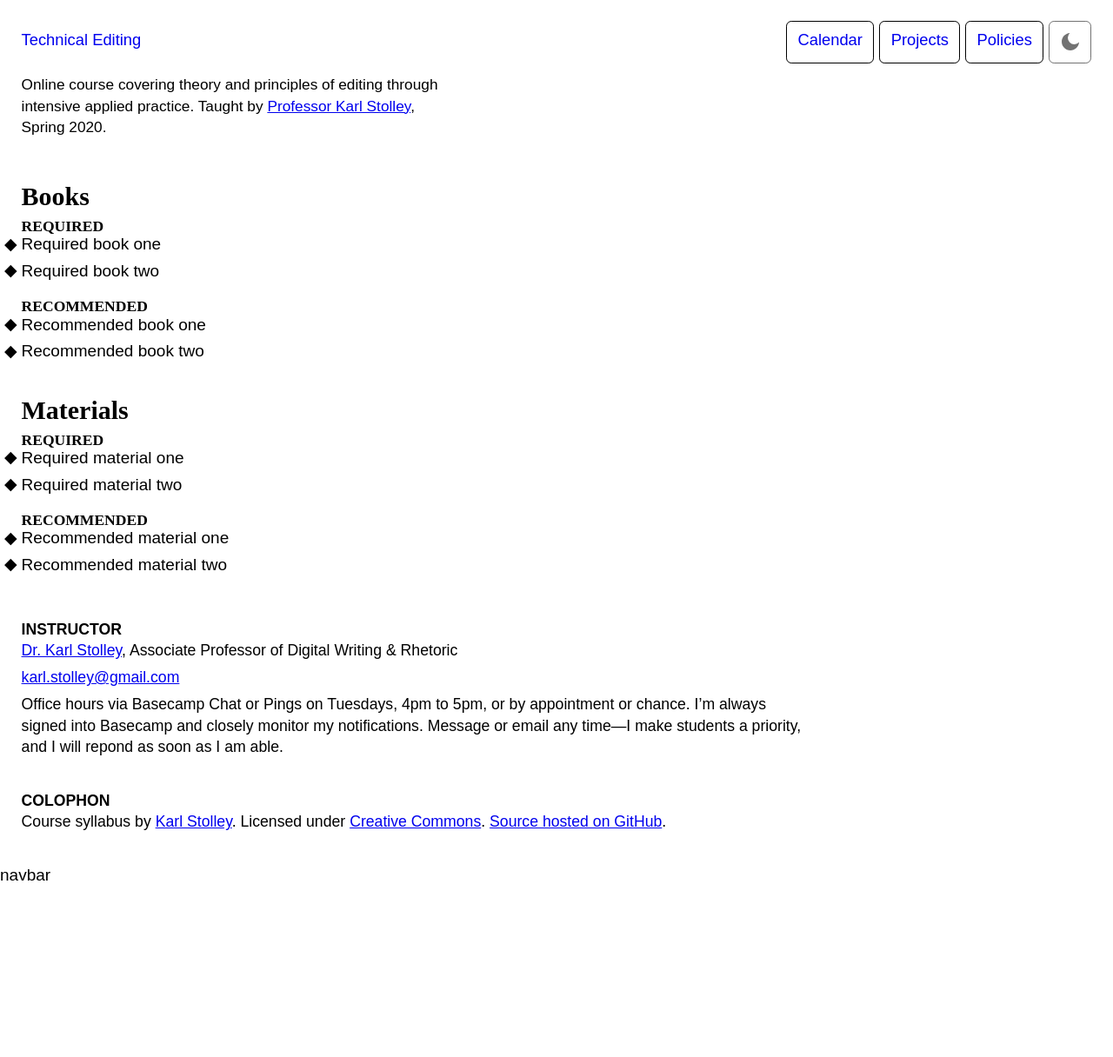
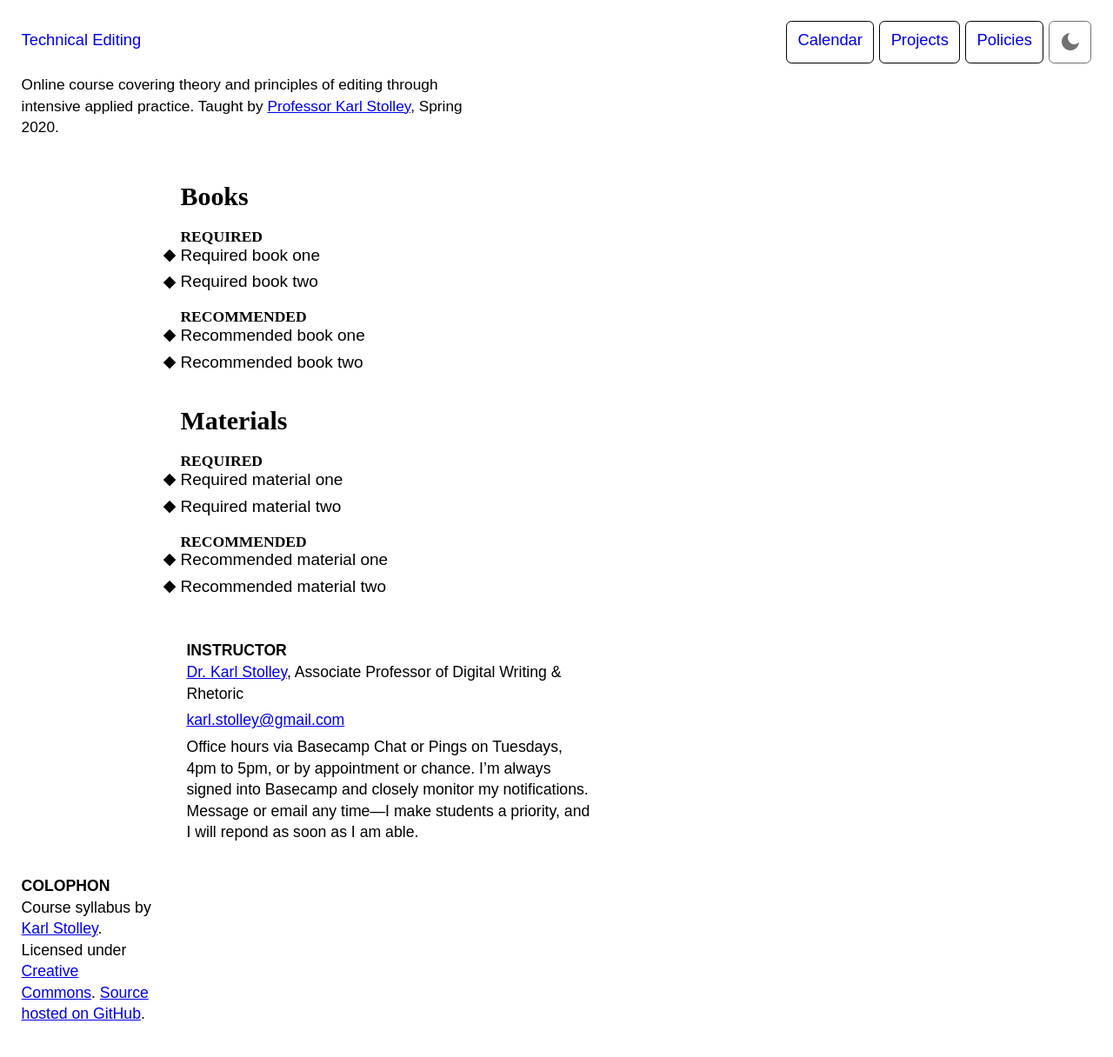
Before and after one commit to karlstolley/jekyll-theme-course, a Jekyll site: the page built from policies/index.md, in a window 1280 px wide. Shown: the whole page at 87% size. Built offline with Jekyll 4.4.1, drawn with Linux system fonts in a browser that asks for light colours; some web fonts are replaced; before the commit the page ends 1019 px from its top, so only the background shows below that.

Commit message:
Introduce grid for 945px+ screens

```diff
--- a/_layouts/policies.html
+++ b/_layouts/policies.html
@@ -7,11 +7,11 @@ layout: default
 {% if policy.content.size > 1 %}
   {% assign filename = policy.path | split: "/" %}
   {% assign slug = filename[1] | remove: ".md" %}
-  <article class="policy" id="{{ slug }}">
+  <article class="policy{% if policy.comment %} has-comment{% endif %}" id="{{ slug }}">
     <header>
       <h2>{{ policy.title }}</h2>
     </header>
-    <div class="policy-content">
+    <div class="content">
       {{ policy.content }}
     </div>
     {% if policy.comment %}
--- a/_sass/_layout.scss
+++ b/_sass/_layout.scss
@@ -116,6 +116,9 @@ body::after {
 }
 
 @media screen and (min-width: 480px) {
+  #header p {
+    flex: 0 0 50%;
+  }
   #information {
     display: grid;
     grid-template-columns: [instructor-start] 1fr 1fr 1fr [instructor-end nav-start] 1fr [nav-end];
@@ -132,11 +135,63 @@ body::after {
 }
 
 @media screen and (min-width: 670px) {
+  #header p {
+    flex: 0 0 40%;
+  }
+  #information {
+    grid-template-columns: [instructor-start] 1fr 1fr 1fr [instructor-end nav-start] 1fr 1fr [nav-end];
+    grid-gap: 0 ($base-line * 2);
+  }
+
+  .project,
+  .policy {
+    display: grid;
+    grid-template-columns: [header-start aside-start] 1fr 1fr [aside-end primary-start] 1fr 1fr 1fr [primary-end header-end];
+    grid-gap: 0 ($base-line * 2);
+    grid-auto-flow: dense;
+  }
+  .policy {
+    grid-template-columns: [header-start primary-start aside-start] 1fr 1fr [aside-end primary-alternate-start] 1fr 1fr [primary-end] 1fr [primary-alternate-end header-end];
+    grid-auto-flow: row;
+  }
+  .project > header,
+  .policy > header {
+    grid-column: header;
+    // border-bottom: 1px solid black;
+    margin-bottom: $base-line / 2;
+  }
+  /*
+  .policy > header {
+    display: grid;
+    grid-template-columns: 1fr [heading-start] 1fr 1fr 1fr 1fr [heading-end];
+    grid-gap: 0 ($base-line * 2);
+    border-bottom: 1px solid black;
+  }
+  */
+  .policy > header h2 {
+    grid-column: heading;
+  }
+  .project .description,
+  .project .goals,
+  .policy .comment {
+    grid-column: aside;
+  }
+  .policy .comment {
+    grid-row: 2;
+  }
+  .project .deliverables,
+  .project .requirements,
+  .policy .content {
+    grid-column: primary;
+  }
+  .policy.has-comment .content {
+    grid-column: primary-alternate;
+  }
+
   .week {
     display: grid;
     grid-template-columns: [header-start agendas-start] 1fr 1fr [agendas-end deadlines-start assigned-start] 1fr 1fr 1fr [deadlines-end assigned-end header-end];
     grid-gap: 0 ($base-line * 2);
-    align-items: start;
   }
   .week > header {
     grid-column: header;
@@ -176,11 +231,13 @@ body::after {
 @media screen and (min-width: 945px) {
   body::after {
     content: "navbar";
+    display: none;
   }
-  #header {
+  #header,
+  #footer {
     display: grid;
-    grid-template-columns: [heading-start tagline-start] 1fr [nav-start] 1fr [heading-end tagline-end] 1fr 1fr 1fr [nav-end];
-    grid-gap: $base-line / 2;
+    grid-template-columns: [heading-start tagline-start] 1fr [nav-start] 1fr [heading-end] 1fr [tagline-end] 1fr 1fr 1fr 1fr [nav-end];
+    grid-gap: $base-line / 2 $base-line;
     align-items: baseline;
   }
   #header h1 {
@@ -196,4 +253,17 @@ body::after {
     grid-column: nav;
     grid-row: 1;
   }
+  .project{
+    grid-template-columns: 1fr [header-start aside-start] 1fr 1fr [aside-end primary-start] 1fr 1fr 1fr [primary-end header-end] 1fr;
+  }
+  .policy {
+    grid-template-columns: 1fr [header-start primary-start aside-start] 1fr 1fr [aside-end primary-alternate-start] 1fr 1fr [primary-end] 1fr [primary-alternate-end header-end] 1fr;
+  }
+  .week {
+    display: grid;
+    grid-template-columns: 1fr [header-start agendas-start] 1fr 1fr [agendas-end deadlines-start assigned-start] 1fr 1fr 1fr [deadlines-end assigned-end header-end] 1fr;
+  }
+  #information {
+    grid-template-columns: 1fr [instructor-start] 1fr 1fr 1fr [instructor-end nav-start] 1fr 1fr [nav-end] 1fr;
+  }
 }
```
